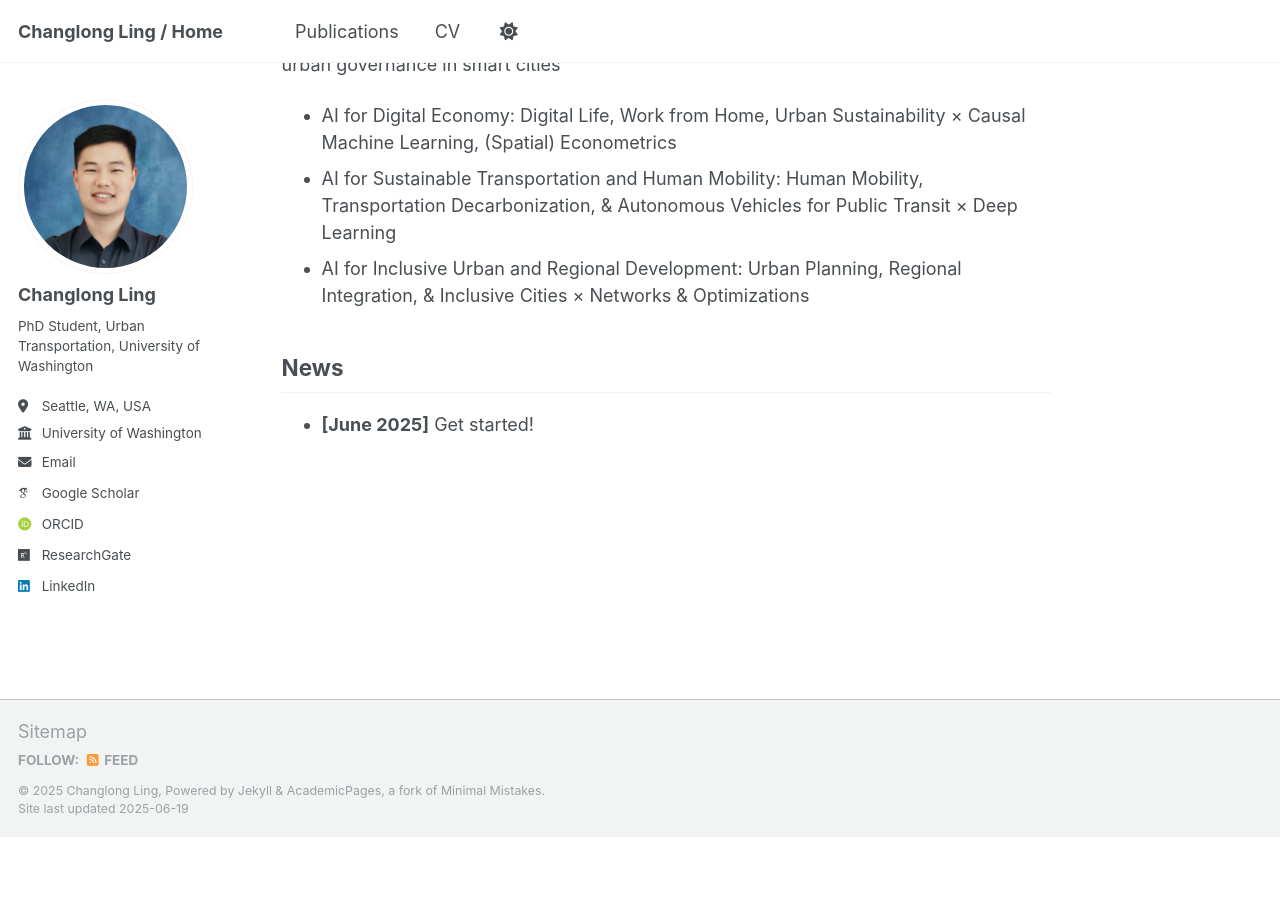
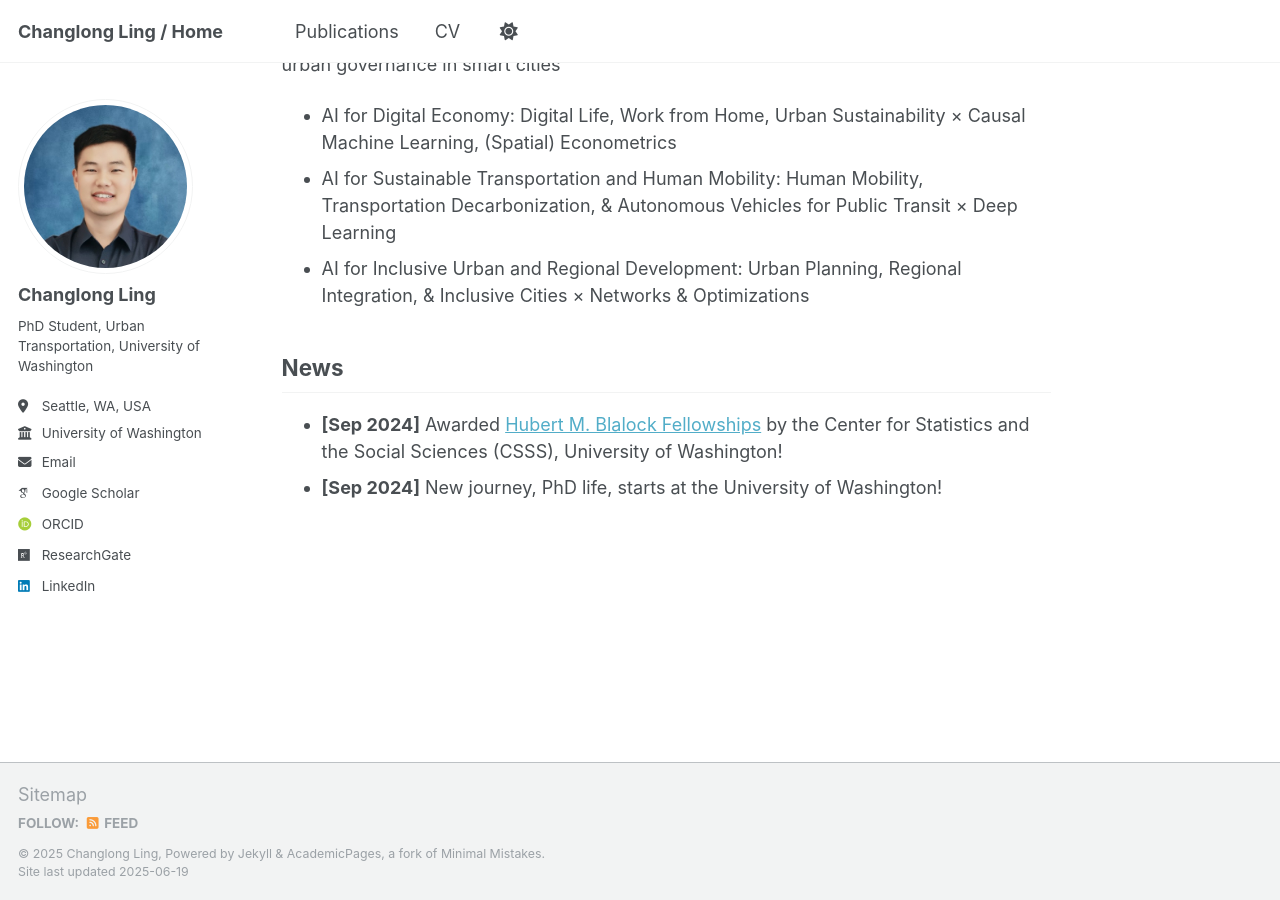
Before and after one commit to ChanglongLing/changlongling.github.io, a Jekyll site: the page built from _pages/about.md, in a window 1280 px wide and 900 px high, scrolled down 690 px. Built offline with Jekyll 4.4.1, drawn with Linux system fonts in a browser that asks for light colours; some web fonts are replaced; before the commit the page ends 1527 px from its top, so only the background shows below that.

Commit message:
Update about.md

```diff
--- a/_pages/about.md
+++ b/_pages/about.md
@@ -22,4 +22,5 @@ Research Interets
 
 News
 -----
-- **[June 2025]** Get started!
+- **[Sep 2024]** Awarded [Hubert M. Blalock Fellowships](https://csss.uw.edu/about/blalock-fellowship) by the Center for Statistics and the Social Sciences (CSSS), University of Washington!
+- **[Sep 2024]** New journey, PhD life, starts at the University of Washington!
```
